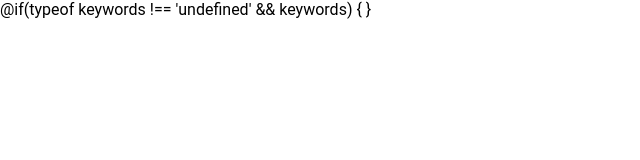
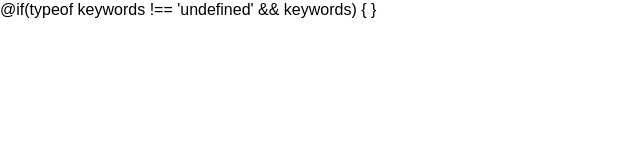
Before and after one commit to CPI-devIT/scientific-journal, a website: page src/html/settings/_head.html in a window 1280 px wide. Shown: the full height of the page, 0-640 px from the left. Drawn offline with nearby package versions, Linux system fonts and the light colour scheme; files that its build step writes are made by us from their sources; files whose address does not match are found by name; a web font is replaced by a local one.

Commit message:
add vars

```diff
--- a/src/styles/_fonts.scss
+++ b/src/styles/_fonts.scss
@@ -1,18 +1,22 @@
 @mixin font-face($font-family, $url, $weight) {
-    @font-face {
-        font-family: "#{$font-family}";
-        src: url('../fonts/#{$url}.woff2') format("woff2"),
-        url('../fonts/#{$url}.woff') format("woff");
-        font-weight: #{$weight};
-        font-display: swap;
-        font-style: normal;
-    }
+	@font-face {
+		font-family: '#{$font-family}';
+		src: url('../fonts/#{$url}.woff2') format('woff2'),
+			url('../fonts/#{$url}.woff') format('woff');
+		font-weight: #{$weight};
+		font-display: swap;
+		font-style: normal;
+	}
 }
 
-//Arimo
-//@include font-face(Arimo, Arimo-Regular, 400);
-//@include font-face(Arimo, Arimo-Medium, 500);
-//@include font-face(Arimo, Arimo-SemiBold, 700);
-//@include font-face(Arimo, Arimo-Bold, 700);
-//@include font-face(Arimo, Arimo-ExtraBold, 800);
-//@include font-face(Arimo, Arimo-Black, 800);
+//Manrope
+@include font-face(Manrope, Manrope-Regular, 400);
+@include font-face(Manrope, Manrope-Medium, 500);
+@include font-face(Manrope, Manrope-SemiBold, 600);
+@include font-face(Manrope, Manrope-Bold, 700);
+
+//Geologica
+@include font-face(Geologica, Geologica-Light, 300);
+@include font-face(Geologica, Geologica-Regular, 400);
+@include font-face(Geologica, Geologica-SemiBold, 600);
+@include font-face(Geologica, Geologica-Bold, 700);
--- a/src/styles/_vars.scss
+++ b/src/styles/_vars.scss
@@ -1,5 +1,22 @@
 :root {
 	--color-white: #fff;
 	--color-black: #000;
-	--font-main: 'Roboto';
+	--color-dark-800: #141400;
+	--color-dark-600: #282828;
+	--color-red-300: #ef7b73;
+	--color-orange-100: #fff9f1;
+	--color-orange-150: #e9e4dd;
+	--color-orange-400: #e8a852;
+	--color-blue-100: #f6fafb;
+	--color-blue-300: #d3edfa;
+	--color-blue-500: #507e96;
+	--color-brown-100: #e2dbd3;
+	--color-brown-200: #cec3b6;
+	--color-brown-500: #5e5851;
+	--rgba-brown-350: rgba(114, 108, 101, 35);
+	--rgba-brown-600: rgba(206, 195, 182, 60);
+	--rgba-dark-250: rgba(20, 20, 0, 25);
+	--rgba-dark-500: rgba(20, 20, 0, 50);
+	--font-main: 'Manrope';
+	--font-secondary: 'Geologica';
 }
```
Also changed, not shown: src/html/components/blocks/modals/_modals.html (added, +8 -0 lines), src/html/index.html (+1 -4 lines), src/fonts/Geologica-Bold.ttf (added), src/fonts/Geologica-Light.ttf (added), src/fonts/Geologica-Regular.ttf (added), src/fonts/Geologica-SemiBold.ttf (added), src/fonts/Manrope-Bold.ttf (added), src/fonts/Manrope-Medium.ttf (added), src/fonts/Manrope-Regular.ttf (added), src/fonts/Manrope-SemiBold.ttf (added), src/fonts/OpenSans-Regular.ttf (deleted), src/fonts/Roboto-Bold.ttf (deleted).
